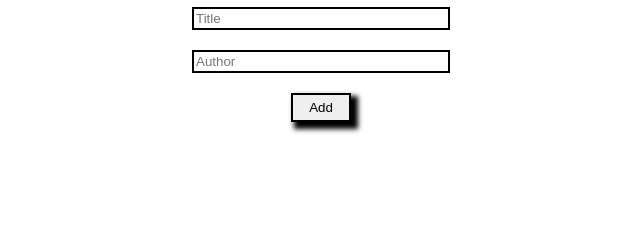
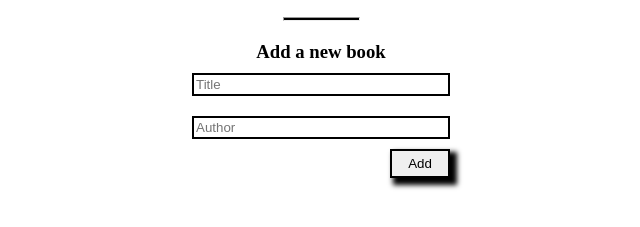
Before and after one commit to MarcoAurelioAntonio/Awesome-Books, a website: page index.html in a window 1280 px wide. Shown: the part 245-472 px from the top of the page, without its empty margins (319-959 px from the left). Drawn offline with Linux system fonts and the light colour scheme.

Commit message:
style in form

```diff
--- a/index.html
+++ b/index.html
@@ -15,11 +15,12 @@
     <table class="list" id="list">
 
     </table>
-
+    <hr class="hr">
     <form class="form" action="null" method="post">
-        <input class='title' type="text" placeholder="Title">
-        <input class="author" type="text" placeholder="Author">
-        <input type="button" class="btn" value="Add">
+      <h3 class="form-title">Add a new book</h3>
+      <input class='title' type="text" placeholder="Title">
+      <input class="author" type="text" placeholder="Author">
+      <input type="button" class="btn" value="Add">
     </form>
   </div>
 
--- a/style.css
+++ b/style.css
@@ -9,6 +9,7 @@ body {
   margin: auto;
   text-align: center;
   margin-top: 100px;
+  width: 100%;
 }
 
 .container {
@@ -36,12 +37,12 @@ form {
 }
 
 .form {
-  order: 3;
+  order: 4;
 }
 
 .btn {
   width: 60px;
-  margin: 10px auto;
+  margin-left: 319px;
   padding: 5px;
   box-shadow: 5px 5px 5px 2px;
   border: 2px solid black;
@@ -69,6 +70,16 @@ form {
 .remove-button {
   margin: 10px;
   padding: 5px;
-  box-shadow: 5px 5px 5px 2px;
+  box-shadow: 5px 5px 7px 1px;
   border: 2px solid black;
+  font-weight: 700;
+  font-size: 15px;
 }
+
+.hr {
+  order: 3;
+  height: 2px;
+  width: 75px;
+  background-color: black;
+  margin: 20px auto;
+}
```
